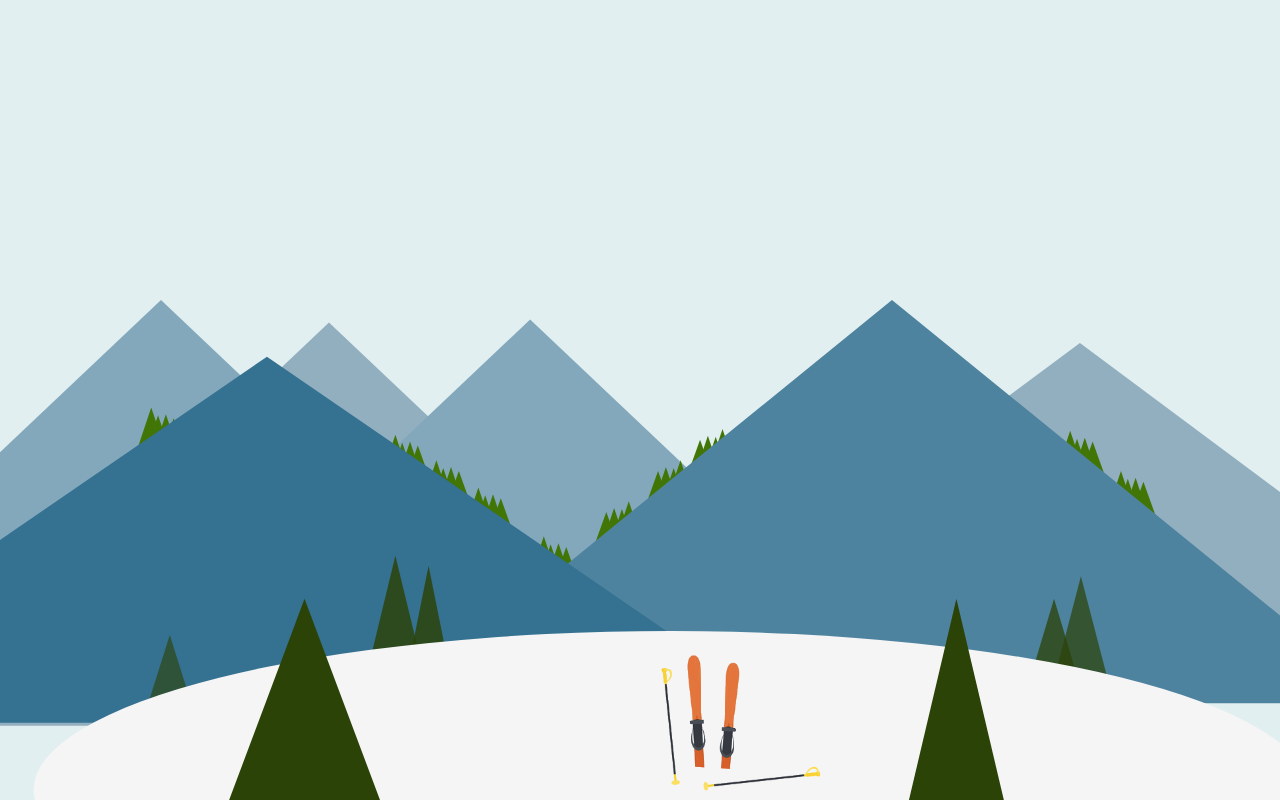
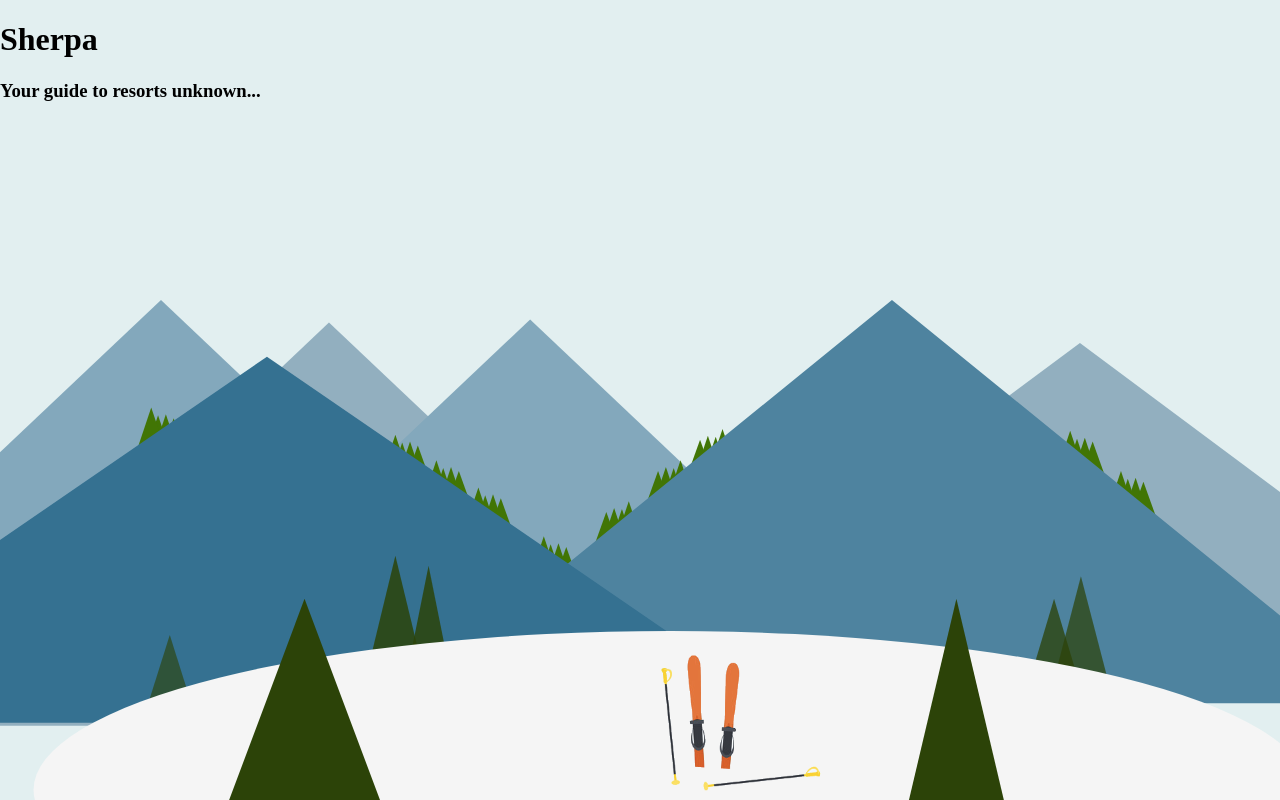
Before and after one commit to bjrshea/sherpa, a React (Create React App) app: page / in a window 1280 px wide. Built offline with nearby package versions, Linux system fonts and the light colour scheme.

Commit message:
Add logo

```diff
--- a/src/Hero.js
+++ b/src/Hero.js
@@ -4,9 +4,15 @@
 
 function Hero() {
   return(
+  <div>
+    <div className="logo">
+      <h1>Sherpa</h1>
+    <h3>Your guide to resorts unknown...</h3>
+    </div>
     <div className="background">
       <img src={mountains} alt="mountains"/>
     </div>
+  </div>
   );
 }
 
```
Also changed, not shown: 1 other file (tests, documents, lock files or other folders).
